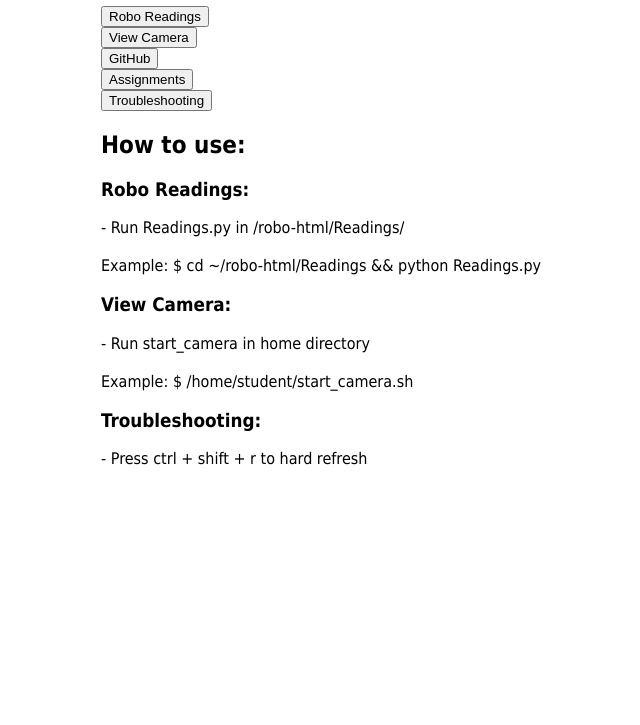
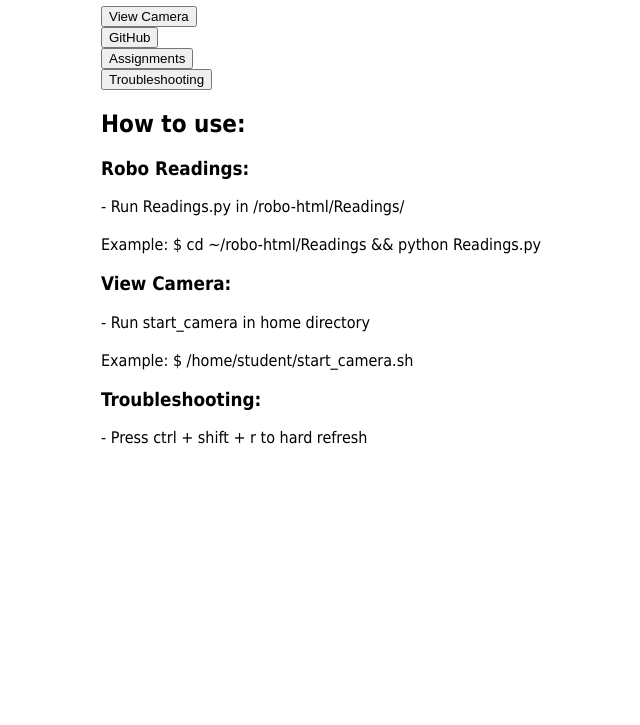
Before and after one commit to BSMRKRS/robo-html, a plain HTML site: page index.html in a window 1280 px wide. Shown: the part 75-800 px from the top of the page, without its empty margins (139-779 px from the left). Drawn offline with Linux system fonts and the light colour scheme.

Commit message:
fixed changing port for camera

```diff
--- a/index.html
+++ b/index.html
@@ -12,15 +12,18 @@
 
 </style>
 
- <h1>Welcome to Robo-HTML</h1>
+<h1>Welcome to Robo-HTML</h1>
 
-<form target="_blank" action="Readings/index.html">
-    <input type="submit" value="Robo Readings" />
-</form>
+<script>
+function setHref() {
+document.getElementById('modify-me').href = window.location.protocol + "//" + window.location.hostname + ":8080";
+}
+</script>
+</head>
 
-<form target="_blank" action=":8080">
-    <input type="submit" value="View Camera" />
-</form>
+<body onload="setHref()">
+<a href=":8080" id="modify-me"><button>View Camera</button></a>
+</body>
 
 <form target="_blank" action="https://github.com/orgs/BSMRKRS/dashboard">
     <input type="submit" value="GitHub" />
```
